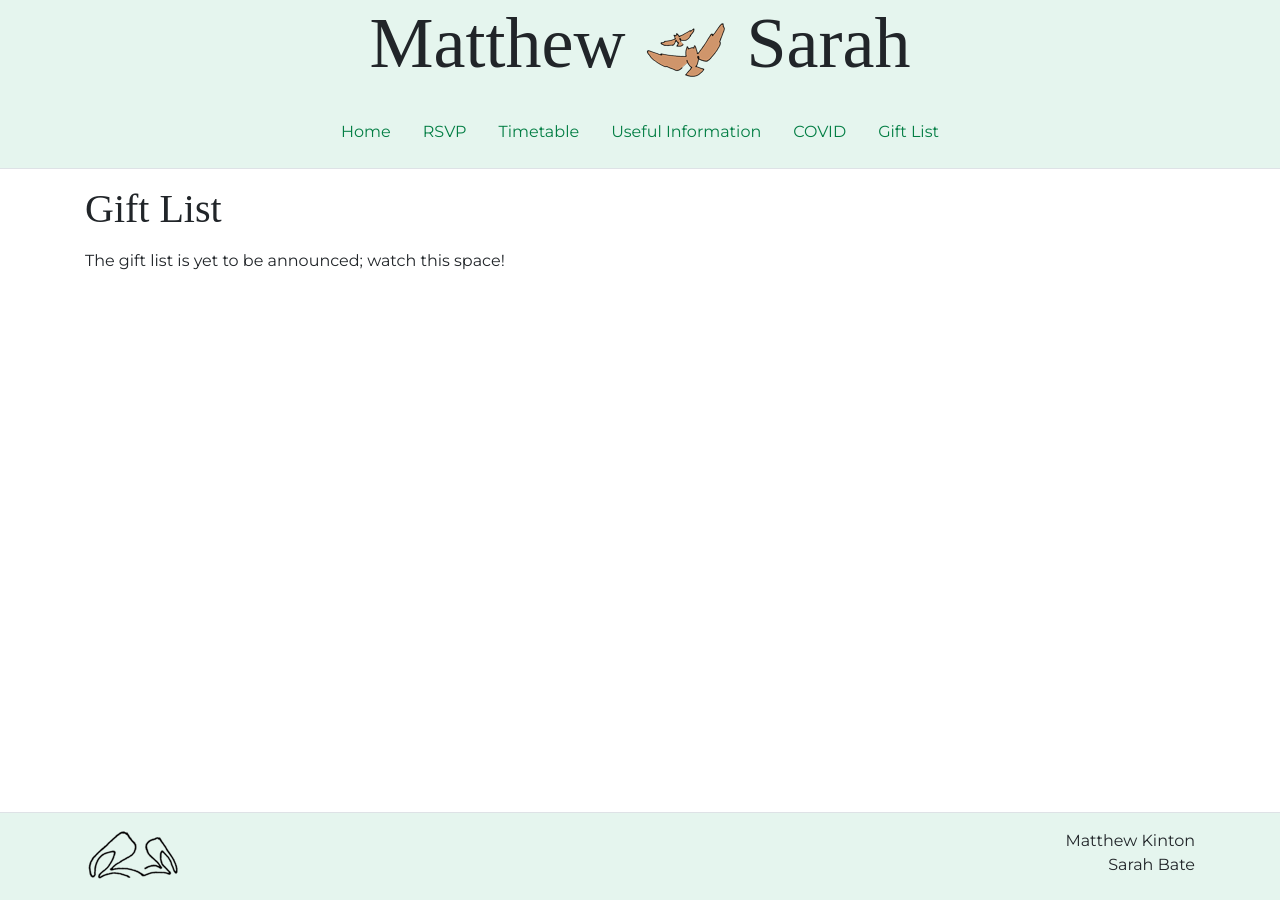
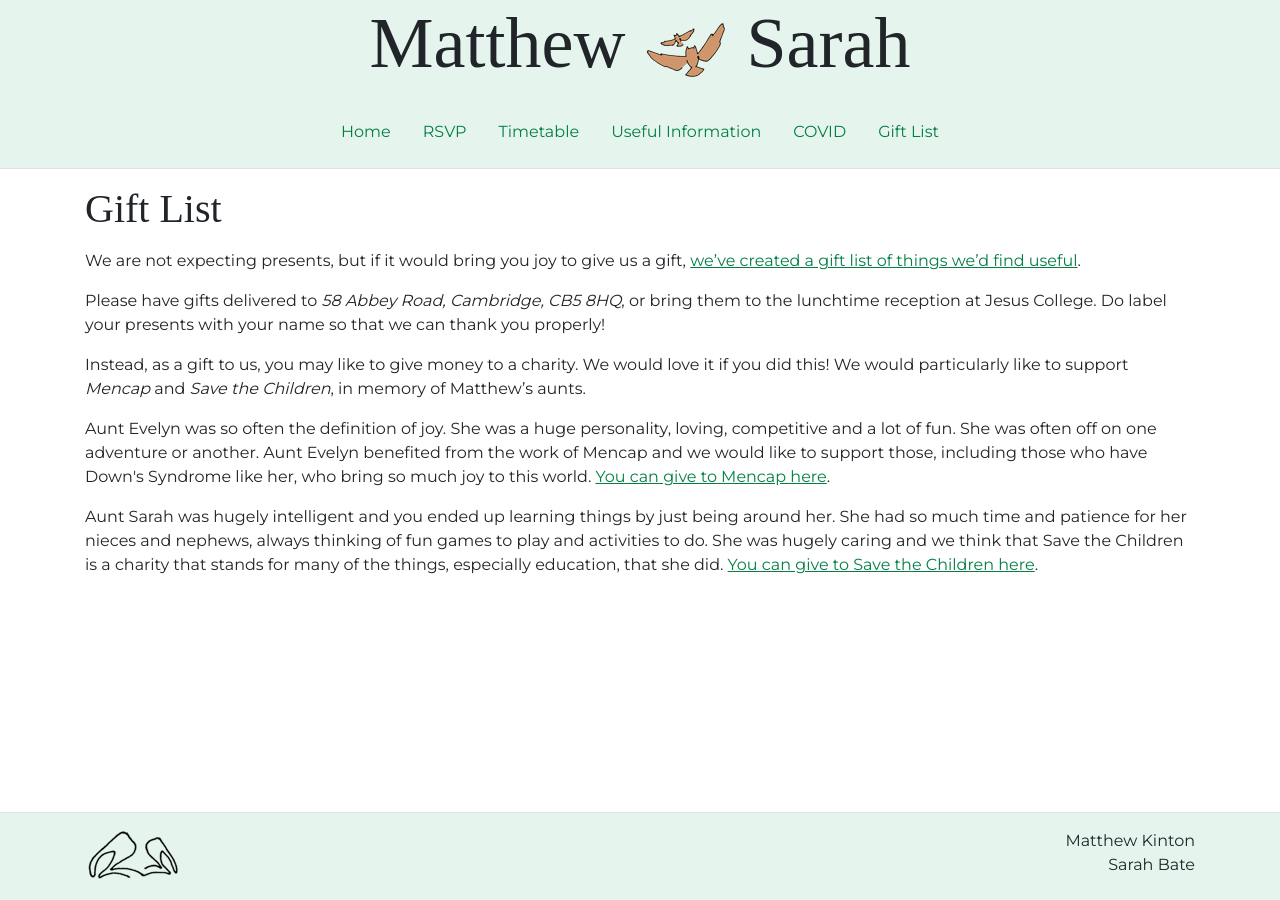
Before and after one commit to djcarter85/carterwedding, a Jekyll site: the page built from gift-list.html, in a window 1280 px wide. Built offline with Jekyll 4.4.1, drawn with Linux system fonts in a browser that asks for light colours; some web fonts are replaced.

Commit message:
Fill out gift list

```diff
--- a/gift-list.html
+++ b/gift-list.html
@@ -5,4 +5,36 @@ title: Gift List
 
 <h1>Gift List</h1>
 
-<p>The gift list is yet to be announced; watch this space!</p>
+<p>
+  We are not expecting presents, but if it would bring you joy to give us a gift, <a
+    href="https://docs.google.com/spreadsheets/d/1bYfvGtKYjtI2yuF9gvR2kP0VuR7kzVtgFfogfu6JPqI/edit?usp=sharing">we’ve
+    created a gift list of things
+    we’d find useful</a>.
+</p>
+
+<p>
+  Please have gifts delivered to <em>58 Abbey Road, Cambridge, CB5 8HQ</em>, or bring them to the lunchtime reception at
+  Jesus
+  College. Do label your presents with your name so that we can thank you properly!
+</p>
+
+<p>
+  Instead, as a gift to us, you may like to give money to a charity. We would love it if you did this!
+  We would particularly like to support <em>Mencap</em> and <em>Save the Children</em>, in memory of Matthew’s aunts.
+</p>
+
+<p>
+  Aunt Evelyn was so often the definition of joy. She was a huge personality, loving, competitive and a lot of fun. She
+  was often off on one adventure or another. Aunt Evelyn benefited from the work of Mencap and we would like to support
+  those, including those who have Down's Syndrome like her, who bring so much joy to this world. <a
+    href="https://www.justgiving.com/fundraising/kinton-wedding-mencap">You can give to Mencap
+    here</a>.
+</p>
+
+<p>
+  Aunt Sarah was hugely intelligent and you ended up learning things by just being around her. She had so much time and
+  patience for her nieces and nephews, always thinking of fun games to play and activities to do. She was hugely caring
+  and we think that Save the Children is a charity that stands for many of the things, especially education, that she
+  did. <a href="https://www.justgiving.com/fundraising/kinton-wedding-savethechildren">You can give to Save the Children
+    here</a>.
+</p>
```
